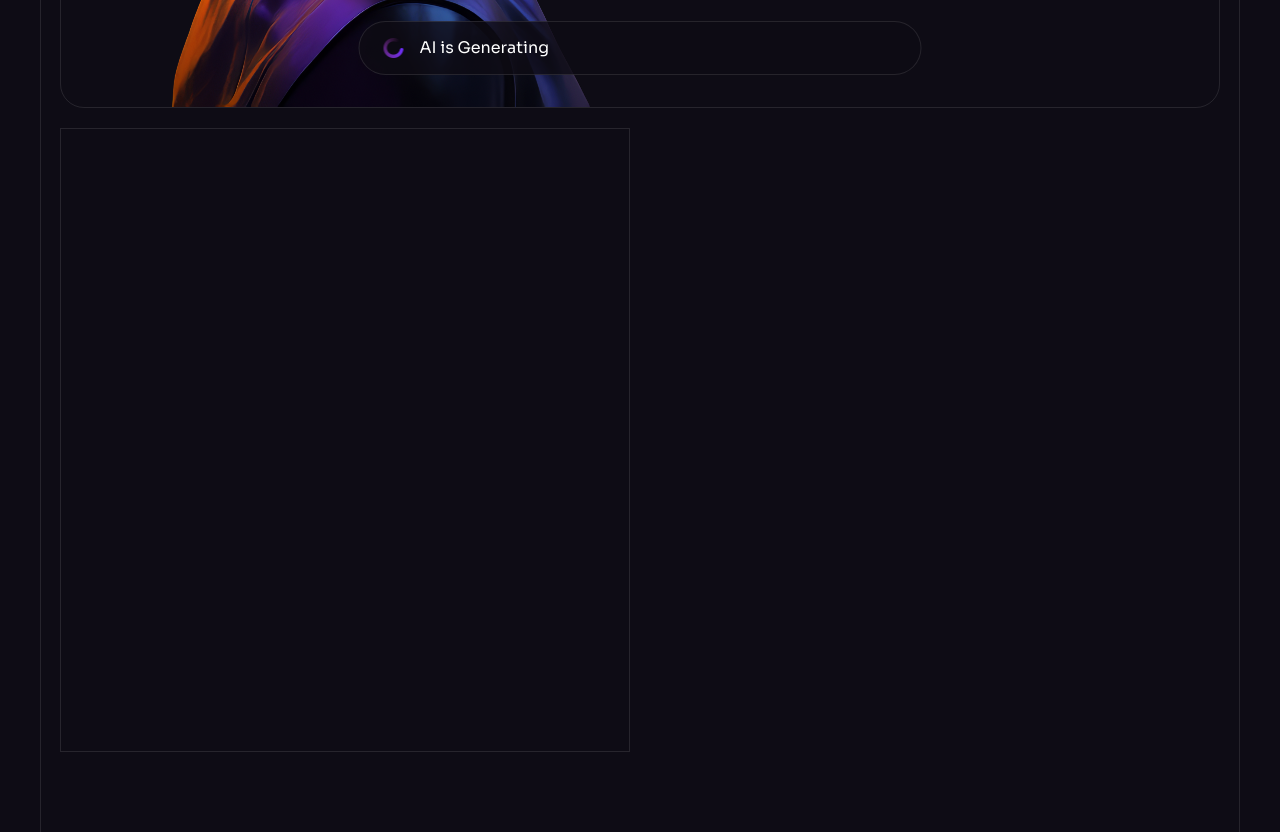
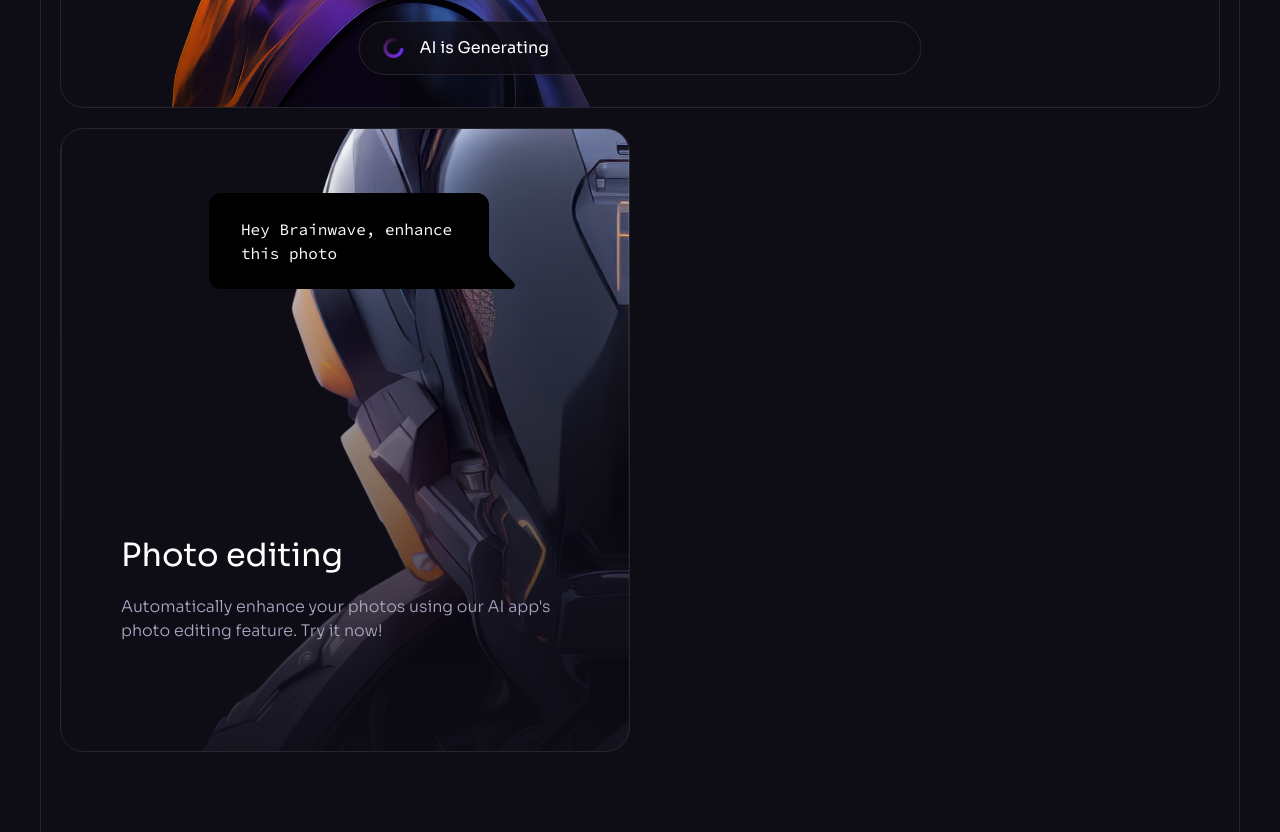
Before and after one commit to RizWaaN3024/brainwave-website, a React (Vite) app: page / in a window 1280 px wide. Shown: the part 4880-5712 px from the top of the page. Built offline with nearby package versions, Linux system fonts and the light colour scheme.

Commit message:
Added second section of Services section

```diff
--- a/src/components/Services.jsx
+++ b/src/components/Services.jsx
@@ -1,9 +1,10 @@
 import React from "react";
 import Section from "./Section";
 import Heading from "./Heading";
-import { check, service1 } from "../assets";
+import { check, service1, service2 } from "../assets";
 import { brainwaveServices } from "../constants";
 import Generating from "./Generating";
+import { PhotoChatMessage } from "./design/Services";
 
 const Services = () => {
   return (
@@ -44,7 +45,25 @@
             <Generating className="absolute left-4 right-4 bottom-4 border-n-1/10 border lg:left-1/2 lg-right-auto lg:bottom-8 lg:-translate-x-1/2" />
           </div>
           <div className="relative z-1 grid gap-5 lg:grid-cols-2">
-            <div className="relative min-h-[39rem] border border-n-1/10"></div>
+            <div className="relative min-h-[39rem] border border-n-1/10 rounded-3xl overflow-hidden">
+              <div className="absolute inset-0">
+                <img
+                  src={service2}
+                  className="h-full w-full object-cover"
+                  width={630}
+                  height={750}
+                  alt="robot"
+                />
+              </div>
+              <div className="absolute inset-0 flex flex-col justify-end p-8 bg-gradient-to-b from-n-8/0 to-n-8/90 lg:p-15">
+                <h4 className="h4 mb-4">Photo editing</h4>
+                <p className="body-2 mb-[3rem] text-n-3">
+                  Automatically enhance your photos using our AI app&apos;s
+                  photo editing feature. Try it now!
+                </p>
+              </div>
+              <PhotoChatMessage />
+            </div>
           </div>
         </div>
       </div>
--- a/src/components/design/Services.jsx
+++ b/src/components/design/Services.jsx
@@ -15,7 +15,7 @@
   );
 };
 
-export const PhotChatMessage = () => {
+export const PhotoChatMessage = () => {
   return (
     <div className="absolute top-8 right-8 max-w-[17.5rem] py-6 px-8 bg-black rounded-t-xl rounded-bl-xl font-code text-base lg:top-16 lg:right-[8.75rem] lg:max-w-[17.5rem]">
       Hey Brainwave, enhance this photo
```
